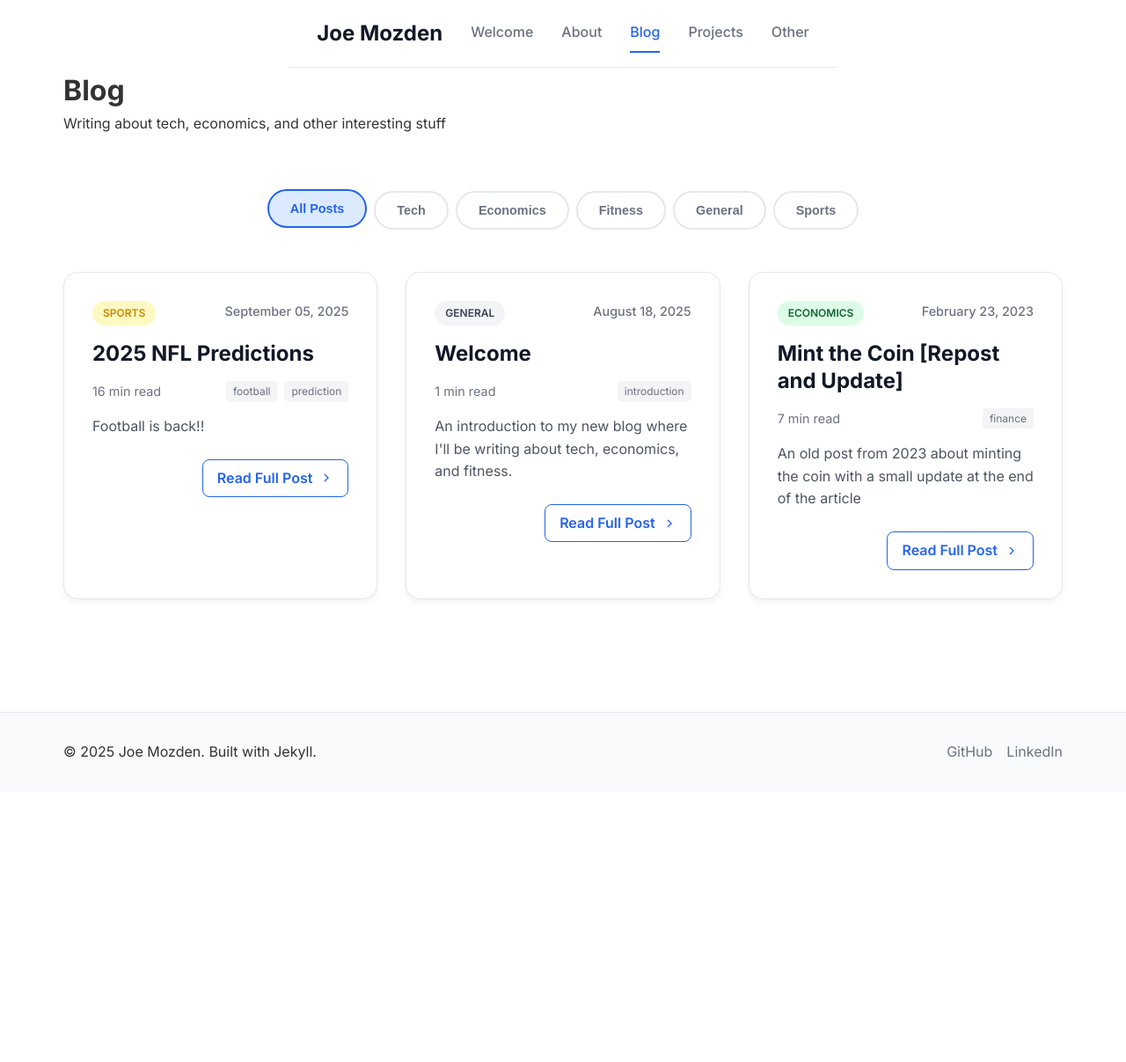
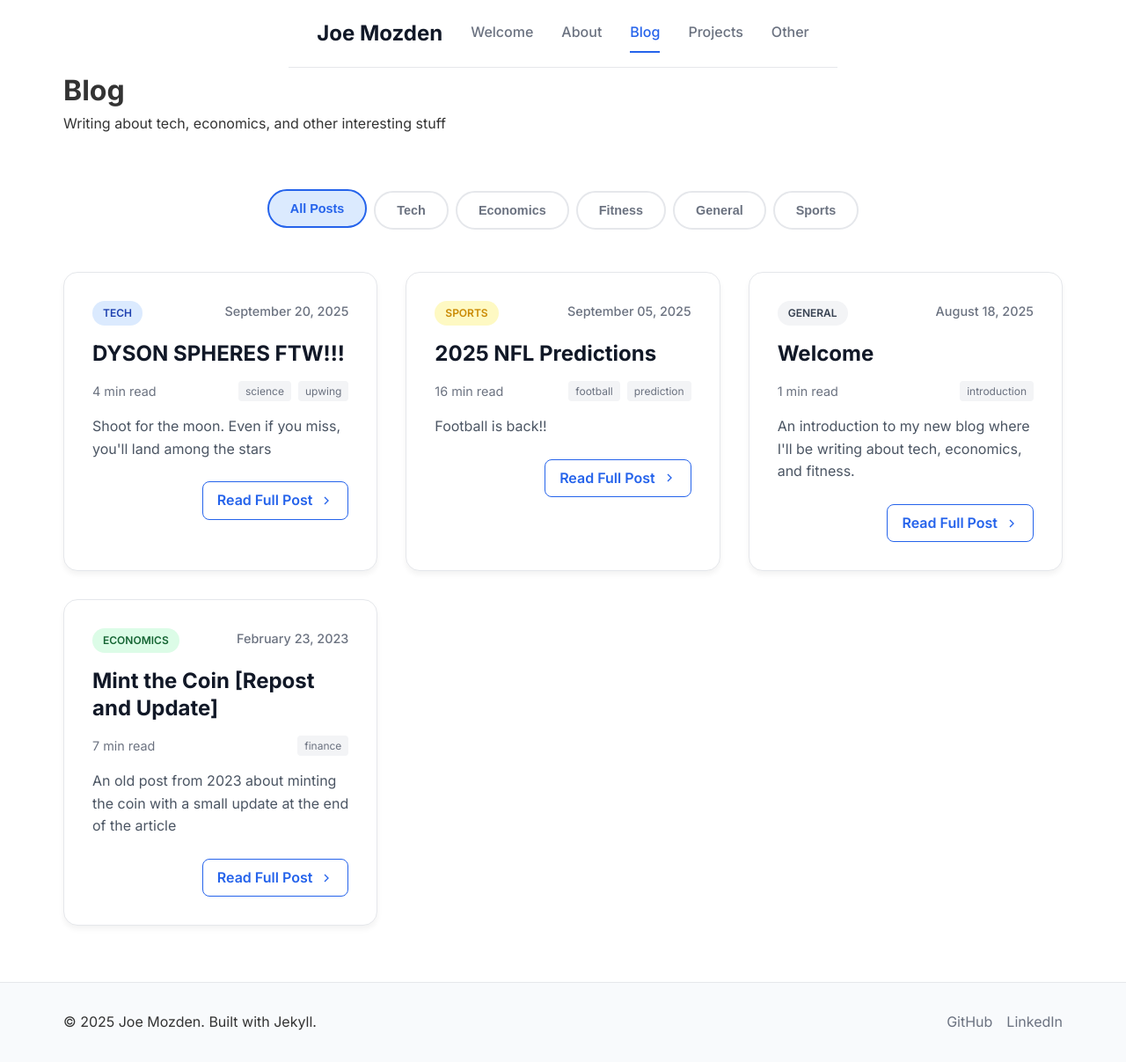
Before and after one commit to jmozden3/jmozden3.github.io, a Jekyll site: the page built from blog.html, in a window 1280 px wide. Shown: the whole page at 88% size. Built offline with Jekyll 4.4.1, drawn with Linux system fonts in a browser that asks for light colours; before the commit the page ends 900 px from its top, so only the background shows below that; some of the changed lines change nothing that is shown.

Commit message:
dyson spheres post

```diff
--- a/_posts/2025-09-05-2025-nfl-predictions.md
+++ b/_posts/2025-09-05-2025-nfl-predictions.md
@@ -6,8 +6,6 @@
 tags: [football, prediction]
 excerpt: "Football is back!!"
 ---
-
-# 2025 NFL Predictions
 
 The anticipation for football is finally over as we kick off week 1 of the football seasons. I, for one, am particularly ready for some football given a) I felt it was a particularly underwhelming summer for sports (no olympics, no world cup, regular season baseball is boring in general) and b) my Patriots might actually be a competent football team this time around.
 
@@ -73,7 +71,7 @@
 
 ## NFC North
 
-I think this is a loaded division and is my choice for best in football, edging out the AFC West. There are three legitimate contenders in the Lions, Packers, and Minnesota (although I believe in them less). Chicago _should_ be an upgrade from last year with the addition of Ben Johnson and hopefully he can help Caleb Williams to a better season two. Even though there is some turnover in Detroit, with both coordinators leaving, they still leave in place an awesome core of players and a coach that has completely turned around their franchise. The Lions won the division last year with a slew of injuries, and with everyone returning, I think **Detroit is your division winner**. The Vikings 52 man roster, sans their QB, might be the best in football, but I you're gunna have show me JJ is any good before I make them true SB contenders. I think the Packers could have a legit shot at taking home the Lombardi this year. I think Jordan Love is a good QB, you have a great coach, and an AWESOME new game-changing player in Micah Parsons. I have other worries about their defense, but if the D can round into form, be on the lookout for the Packers. Lastly, the Bears will be fun, and that's what should matter for the lovely people of Chicago. They still have too many holes in their roster and I doubt they make the playoffs, but expect to see a much more competent team this time around.
+I think this is a loaded division and is my choice for best in football, edging out the AFC West. There are three legitimate contenders in the Lions, Packers, and Minnesota (although I believe in them less). Chicago _should_ be an upgrade from last year with the addition of Ben Johnson and hopefully he can help Caleb Williams to a better season two. Even though there is some turnover in Detroit, with both coordinators leaving, they still leave in place an awesome core of players and a coach that has completely turned around their franchise. The Lions won the division last year with a slew of injuries, and with everyone returning, I think **Detroit is your division winner**. The Vikings 52 man roster, sans their QB, might be the best in football, but you're gunna have show me JJ is any good before I make them true SB contenders. I think the Packers could have a legit shot at taking home the Lombardi this year. I think Jordan Love is a good QB, you have a great coach, and an AWESOME new game-changing player in Micah Parsons. I have other worries about their defense, but if the D can round into form, be on the lookout for the Packers. Lastly, the Bears will be fun, and that's what should matter for the lovely people of Chicago. They still have too many holes in their roster and I doubt they make the playoffs, but expect to see a much more competent team this time around.
 
 1. Detroit Lions: 11-6 (X)
 2. Green Bay Packers: 10-7 (Y)
@@ -129,8 +127,8 @@
 ## Awards
 
 These awards kind of dumb IMO so I'm going to keep this to a minimum:
-- MVP: Joe Burrow - He will have to air it out this year and will put up monster numbers. I think they can be a bit better defensively and will be a good team that makes the playoffs. I'm banking on a bit of "voter fatigue" here with Mahomes, Jackson, and Allen having all already won.
-- Comeback player of the year: I'm actually just going to use this section to complain about how I'm still baffled Damar Hamlin didn't win this award a few years ago. These awards are all narrative driven and the man literally DIED on the field and came back to play. You know how much mental and physical fortitude that takes? Congrats on voting Joe Flacco for that award who got shit on in the playoffs. Just remember we gave MVP to a kicker in the 80s so don't tell me its purely on pure football player acumen. Christ that was so dumb.
+- **MVP**: Joe Burrow - He will have to air it out this year and will put up monster numbers. I think they can be a bit better defensively and will be a good team that makes the playoffs. I'm banking on a bit of "voter fatigue" here with Mahomes, Jackson, and Allen having all already won.
+- **Comeback player of the year**: I'm actually just going to use this section to complain about how I'm still baffled Damar Hamlin didn't win this award a few years ago. These awards are all narrative driven and the man literally DIED on the field and came back to play. You know how much mental and physical fortitude that takes? Congrats on voting Joe Flacco for that award who got shit on in the playoffs. Just remember we gave MVP to a kicker in the 80s so don't tell me its purely on pure football player acumen. Christ that was so dumb.
 
 ## Predictions that could be laughably incorrect
 Many, but specifically...
--- /dev/null
+++ b/_posts/2025-09-20-dyson-spheres.md
@@ -0,0 +1,48 @@
+---
+layout: post
+title: "DYSON SPHERES FTW!!!"
+date: 2025-09-20 12:00:00 -0500
+categories: tech
+tags: [science, upwing]
+excerpt: "Shoot for the moon. Even if you miss, you'll land among the stars"
+---
+
+When Dr. Otto Octavius said "the power of the sun in the palm of my hand" he was really onto something. Beside Spiderman 2 being a total kick ass movie, it's a nice reminder of something we often forget: we have the ultimate energy source - the sun - _right_ there for the taking.
+
+![Doc Oc Sun Photo](/assets/images/the-power-of-the-sun.jpg)
+> *If you haven't watched or rewatched Spiderman 2 in awhile you should...totally holds up*
+
+Now picture this...a vast shell of solar 'collectors'...little solar panels surrounding our sun ,caputring every single photon of its energy output and completely encompassing the star. This is a Dyson Sphere - humanity's ultimate energy infrastructure.
+
+I am totally fascinated by Dyson spheres. They're just so cool to think about. The scale is almost incomprehensible to imagine...in just a second, a Dyson sphere could harvest more power than humanity has consumed throughout all of history. More energy we've ever needed to cleanly power every computer, every city, fuel every journey amongst our galaxy and beyond. We could reverse climate change, terraform Mars and Venus, and finally become an internsteller species. The limits are, literally, endless.
+
+![Dyson Sphere photo](/assets/images/dyson-sphere.jpg)
+> *What a Dyson Sphere could look like*
+
+Impossible? Perhaps. But, to me, that is the point.
+
+## Ingenuity is Humanity's Engine
+
+Kennedy once told us that we would go to the moon. That seemed impossible, but we did it. And along the way, the journey to put a man on the moon helped create the technology pivotal to smartphones. Star Trek helped inspire generations of kids on what a truly technological-first universe could look like. Fiction can often act as the blueprint for our reality.
+
+![Star Trek Dyson Sphere photo](/assets/images/star-trek-dyson-sphere.png)
+> *Star Trek and Dyson Sphere: https://youtu.be/12bU6BFsStU?si=q2xxYxGZwKa4DIu6*
+
+The reason I love Dyson Spheres so much isn't because I think it's plausible (at least in our lifetime) but because of how wonderful it is to think of an abundant world driven by our ingenuity and technology. Instead of asking how we use less, we should focus on creating more. This is the 'Upwing mentality' that I think we need to adopt - thinking so big so that we make big change.
+
+## Stepping Stones
+
+And you know what's cool about all this? We don't even need a Dyson Sphere to achieve ultimate energy abundance. A (legitimately achievable, with the right focus) step down is a Dyson Swarm; instead of completely encompassing the sun, we just send a "swarm" of millions (or billions!) of independent solar collectors orbiting the sun. This offers the same level of energy harvesting in a much more feasible manner. Here is a [good explainer](https://youtu.be/pP44EPBMb8A?si=WIPTkJ2bYMCbfCnn) on how we would do it.
+
+Oh, and what's even cooler than _THAT_? We've made incredible improvements in renewable energy that brings us ever so closer to an clean energy abundant future. Solar panel efficiency has been hitting efficiency record after efficiency record. Battery storage is revolutionizing the grid. Space launch costs have dropped dramatically. It has become more economically feasible than ever to use renewable energy than fossil fuels.
+
+All of these improvements compound towards the bigger vision. Better solar panels build momentum for a renewable, upwing future. Cheaper launches make space exploration more affordable. Better manufacturing enables space-infrastructure. Advanced batteries enable storage at any scale we need.
+
+## Being Upwing
+
+Upwing thinking - a  philosophy embracing technological progress and innovation for a more abundant future - uses grand visions to fuel practical progress. Big dreams create urgency for progress.
+
+This is progress we can _achieve_. **We ABSOLUTELY CAN achieve energy abundance in our lifetimes** - maybe not through a Dyson sphere or swarm, but maybe through fission, fusion, nuclear or hyper efficient solar / battery / renwable infrastructure. This is a future that can solve many of our hardest problems and provide an abundant life for all. By thinking and dreaming big, like how we can caputure all the energy of our nearest star, we can push our race to achieve impossible things and beyond.
+
+![Interstellar Quote](/assets/images/interstellar.jpg)
+> *Interstellar...the ultimate upwing movie*
```
Also changed, not shown: assets/images/dyson-sphere.jpg (added), assets/images/interstellar.jpg (added), assets/images/star-trek-dyson-sphere.png (added), assets/images/the-power-of-the-sun.jpg (added), assets/images/vibecoding-tweet.png (added), 1 other file.
